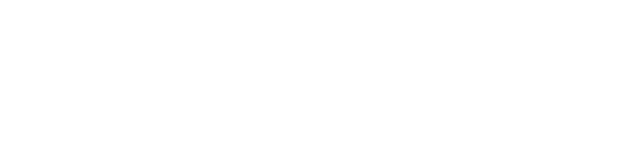
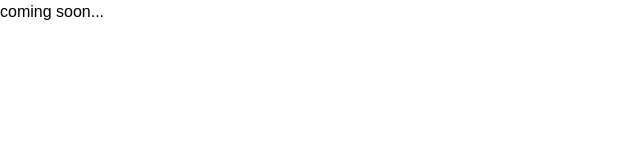
Before and after one commit to mokanove/867678.xyz, an Astro site: page / in a window 1280 px wide. Shown: the whole page, without its empty margins (0-640 px from the left). Built offline with nearby package versions, Linux system fonts and the light colour scheme; Astro itself is replaced by a stand-in of ours.

Commit message:
Upgraded needed

```diff
--- a/src/pages/index.astro
+++ b/src/pages/index.astro
@@ -17,6 +17,6 @@ const BuiltTime = dayjs().format('YYYY-MM-DD HH:mm:ss ([UTC]ZZ)');
 		</script>
 	</head>
 	<body>
-
+			<p>coming soon...</p>
 	</body>
 </html>
```
Also changed, not shown: package.json (+4 -4 lines), pnpm-lock.yaml.
